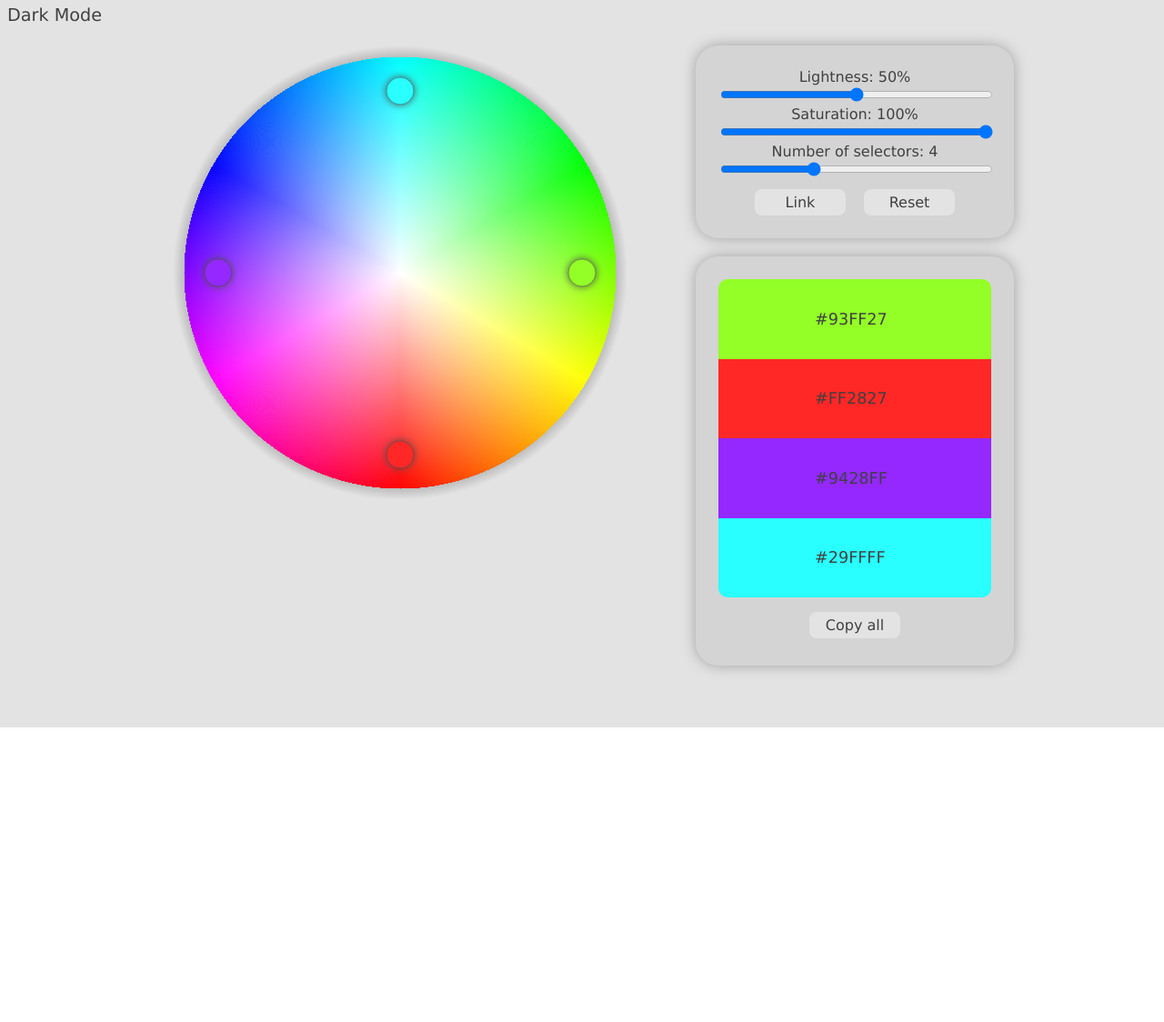
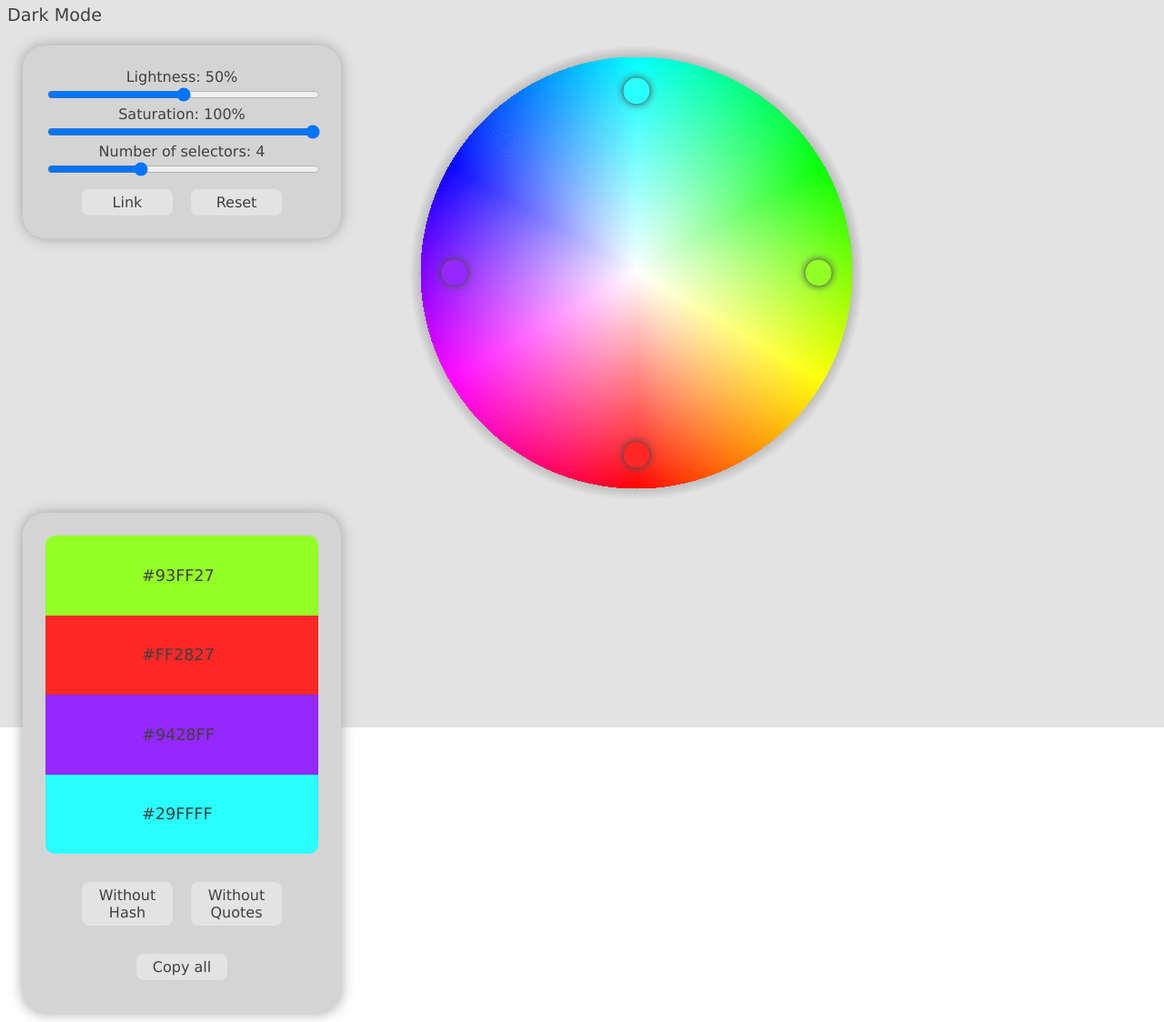
Before and after one commit to ymurenko/color-builder, a React (Create React App) app: page / in a window 1280 px wide. Shown: the whole page at 91% size. Before the commit the page ends 800 px from the top, so only its background shows below. Built offline with nearby package versions, Linux system fonts and the light colour scheme.

Commit message:
refactor color block

```diff
--- a/src/Globals.scss
+++ b/src/Globals.scss
@@ -10,3 +10,8 @@ $color-secondary: #d4d4d4;
 
 $color-secondary-dark: #292929;
 $color-primary-dark: #333333;
+
+.container-h {
+    display: inline-block;
+    margin: 0px 10px;
+}
--- a/src/components/ColorPicker/ColorPicker.js
+++ b/src/components/ColorPicker/ColorPicker.js
@@ -1,35 +1,20 @@
 import React, { useRef } from "react";
 import ColorWheel from "../ColorWheel/ColorWheel";
 import Controls from "../Controls/Controls";
-import Palette from "../Palette/Palette"
+import Palette from "../Palette/Palette";
 import "./ColorPicker.scss";
-import copy from "copy-to-clipboard";
+import "../Controls/Controls.scss";
 import { connect } from "react-redux";
-import { store } from "../../redux/reducers/reducers"
 
 const ColorPicker_ = props => {
   const colorContainer = useRef(null);
-  const copyAllColors = () => {
-    copy(store.getState().actionReducer.COLORS);
-  };
 
   return (
     <div className={`color-picker-container ${props.darkMode ? "dark" : ""}`}>
-      <ColorWheel colorsContainer={colorContainer} />
       <div className="boxes">
         <Controls />
-        <div className={`colors-wrapper ${props.darkMode ? "dark" : ""}`}>
-          <Palette paletteRef={colorContainer} />
-          <div className="control-container">
-            <button
-              className={`button ${props.darkMode ? "dark" : ""}`}
-              type="button"
-              onClick={() => { copyAllColors(); }}
-            >
-              Copy all
-            </button>
-          </div>
-        </div>
+        <ColorWheel colorsContainer={colorContainer} />
+        <Palette paletteRef={colorContainer} />
       </div>
     </div>
   );
@@ -41,7 +26,7 @@ function mapStateToProps(state) {
     saturation: state.actionReducer.SATURATION,
     selectorCount: state.actionReducer.SELECTOR_COUNT,
     linked: state.actionReducer.LINKED,
-    darkMode: state.actionReducer.DARK_MODE,
+    darkMode: state.actionReducer.DARK_MODE
   };
 }
 
--- a/src/components/ColorPicker/ColorPicker.scss
+++ b/src/components/ColorPicker/ColorPicker.scss
@@ -24,13 +24,13 @@
 }
 
 .color-picker-container {
-  width: 1000px;
+  width: auto;
   height: auto;
   margin: auto;
   background-color: $color-primary;
   .gradient {
     float: left;
-    padding: 50px;
+    padding: 0 50px;
     .selector {
       position: absolute;
     }
@@ -44,3 +44,13 @@
 .boxes {
   padding-top: 50px;
 }
+
+.container-h {
+  input {
+    position: absolute;
+    opacity: 0;
+    cursor: pointer;
+    height: 0;
+    width: 0;
+  }
+}
--- a/src/components/Controls/Controls.js
+++ b/src/components/Controls/Controls.js
@@ -16,7 +16,7 @@ const Controls_ = props => {
             <p className="control-label">Lightness: {props.lightness}%</p>
             <input
               type="range"
-              className="set-light"
+              className="slider"
               min={10}
               max={90}
               step={5}
@@ -30,7 +30,7 @@ const Controls_ = props => {
             <p className="control-label">Saturation: {props.saturation}%</p>
             <input
               type="range"
-              className="set-light"
+              className="slider"
               min={10}
               max={100}
               step={5}
@@ -46,7 +46,7 @@ const Controls_ = props => {
             </p>
             <input
               type="range"
-              className="set-light"
+              className="slider"
               min={1}
               max={10}
               step={1}
@@ -59,7 +59,7 @@ const Controls_ = props => {
           <div className="control-container ">
             <button
               className={`button ${
-                props.linked ? "linked-true" : "linked-false"
+                props.linked ? "active" : ""
               } ${props.darkMode ? "dark" : ""}`}
               type="button"
               onClick={() => {
--- a/src/components/Controls/Controls.scss
+++ b/src/components/Controls/Controls.scss
@@ -1,10 +1,6 @@
 @import "../../Globals.scss";
 
 .color-picker-controls {
-    text-align: center;
-    font-size: $secondary-font-size;
-    font-weight: $secondary-font-weight;
-    font-family: $font-family;
   display: grid;
   float: left;
   width: 300px;
@@ -14,11 +10,22 @@
   background-color: $color-secondary;
   border-radius: 25px;
   box-shadow: 0 0px 15px 0 #a1a1a1;
+
+  &.dark {
+    background-color: $color-secondary-dark;
+    box-shadow: 0 0px 15px 0 #111111;
+  }
+}
+
 .control-container {
-      margin:  0;
+  text-align: center;
+  font-size: $secondary-font-size;
+  font-weight: $secondary-font-weight;
+  font-family: $font-family;
+  margin: 0;
   .button {
     margin: 10px 10px 0;
-        &.linked-true {
+    &.active {
       border: solid 2px $secondary-font-color;
       padding: 3px 0;
       &.dark {
@@ -26,15 +33,11 @@
       }
     }
   }
-      input {
+  .slider {
     width: 100%;
   }
 }
+
 .control-label {
   margin: 0;
 }
-    &.dark {
-      background-color: $color-secondary-dark;
-      box-shadow: 0 0px 15px 0 #111111;
-    }
-  }
--- a/src/components/Palette/Palette.js
+++ b/src/components/Palette/Palette.js
@@ -1,16 +1,72 @@
 import React from "react";
+import copy from "copy-to-clipboard";
 import { connect } from "react-redux";
+import { store } from "../../redux/reducers/reducers";
 import ColorBlock from "../ColorBlock/ColorBlock";
-import "./Palette.scss"
+import { setQuotes, setHash } from "../../redux/actions/actions";
+import "./Palette.scss";
+import "../../Globals.scss";
 
 const Palette_ = props => {
+  const copyAllColors = () => {
+    let colorArr = [...store.getState().actionReducer.COLORS];
+
+    for (let i = 0; i < colorArr.length; i++) {
+      if(!props.hash){
+        colorArr[i] = colorArr[i].substr(1)
+      }
+      if(props.quotes){
+        colorArr[i] = `'${colorArr[i]}'`
+      }
+    }
+
+    copy(colorArr);
+  };
+
   const renderColorBlocks = props.colors.map((color, i) => (
     <ColorBlock color={color} key={i} />
   ));
 
   return (
-    <div className="colors-container" ref={props.paletteRef}>
-      {renderColorBlocks}
+    <div className={`colors-wrapper ${props.darkMode ? "dark" : ""}`}>
+      <div className="colors-container" ref={props.paletteRef}>
+        {renderColorBlocks}
+      </div>
+      <div className="control-container">
+        <button
+          className={`button ${props.hash ? "" : "active"} ${
+            props.darkMode ? "dark" : ""
+          }`}
+          type="button"
+          onClick={() => {
+            props.setHash();
+          }}
+        >
+          Without Hash
+        </button>
+        <button
+          className={`button ${props.quotes ? "" : "active"} ${
+            props.darkMode ? "dark" : ""
+          }`}
+          type="button"
+          onClick={() => {
+            props.setQuotes();
+          }}
+        >
+          Without Quotes
+        </button>
+      </div>
+      <div className="control-container">
+        <button
+          className={`button ${props.darkMode ? "dark" : ""}`}
+          type="button"
+          onClick={() => {
+            copyAllColors();
+          }}
+        >
+          Copy all
+        </button>
+      </div>
     </div>
   );
 };
@@ -19,10 +75,17 @@ function mapStateToProps(state) {
   return {
     selectorCount: state.actionReducer.SELECTOR_COUNT,
     lightness: state.actionReducer.LIGHTNESS,
-    colors: state.actionReducer.COLORS
+    colors: state.actionReducer.COLORS,
+    hash: state.actionReducer.HASH,
+    quotes: state.actionReducer.QUOTES
   };
 }
 
-const Palette = connect(mapStateToProps)(Palette_);
+const mapDispatchToProps = {
+  setQuotes,
+  setHash
+};
+
+const Palette = connect(mapStateToProps, mapDispatchToProps)(Palette_);
 
 export default Palette;
--- a/src/components/Palette/Palette.scss
+++ b/src/components/Palette/Palette.scss
@@ -8,7 +8,7 @@
     width: 300px;
     margin: 10px 25px;
     padding: 25px;
-    height: 400px;
+    height: 500px;
     background-color: $color-secondary;
     border-radius: 25px;
     box-shadow: 0 0px 15px 0 #a1a1a1;
@@ -17,7 +17,6 @@
       border-radius: 10px;
       overflow: hidden;
     }
-
     .control-container {
       margin-top: 10px;
     }
--- a/src/redux/actions/actions.js
+++ b/src/redux/actions/actions.js
@@ -12,12 +12,24 @@ export const storeSaturation = (val) => (
 export const storeSelectorCount = (val) => (
   { type: 'SET_SELECTOR_COUNT', SELECTOR_COUNT: val }
 )
+export const storeSelectorSpace = (val) => (
+  { type: 'SET_SELECTOR_SPACE', SELECTOR_SPACE: val }
+)
 export const setLinkedState = () => (
   { type: 'SET_LINKED' }
 )
 export const setDarkMode = () => (
   { type: 'SET_DARK_MODE' }
 )
+export const setCopyType = () => (
+  { type: 'SET_COPY_TYPE' }
+)
+export const setQuotes = () => (
+  { type: 'SET_QUOTES' }
+)
+export const setHash = () => (
+  { type: 'SET_HASH' }
+)
 export const resetState = () => (
   { type: 'RESET' }
 )
--- a/src/redux/reducers/reducers.js
+++ b/src/redux/reducers/reducers.js
@@ -7,6 +7,8 @@ const initialState = {
   SELECTOR_COUNT: 4,
   LINKED: false,
   DARK_MODE: false,
+  HASH: true,
+  QUOTES: true,
   RESET: 0 //for comp. rerender if init state doesnt change a prop
 };
 
@@ -38,6 +40,11 @@ export const actionReducer = (state = initialState, action) => {
         COLORS: NEW_COLORS,
         SELECTOR_COUNT: action.SELECTOR_COUNT
       };
+      case "SET_LIGHTNESS":
+      return {
+        ...state,
+        SELECTOR_SPACE: action.SELECTOR_SPACE
+      };
     case "SET_LINKED":
       return {
         ...state,
@@ -47,6 +54,21 @@ export const actionReducer = (state = initialState, action) => {
       return {
         ...state,
         DARK_MODE: !state.DARK_MODE
+      };
+      case "SET_DARK_MODE":
+      return {
+        ...state,
+        DARK_MODE: !state.DARK_MODE
+      };
+      case "SET_HASH":
+      return {
+        ...state,
+        HASH: !state.HASH
+      };
+      case "SET_QUOTES":
+      return {
+        ...state,
+        QUOTES: !state.QUOTES
       };
     case "RESET":
       return {
```
Lines whose indentation alone changed are shown as unchanged.
